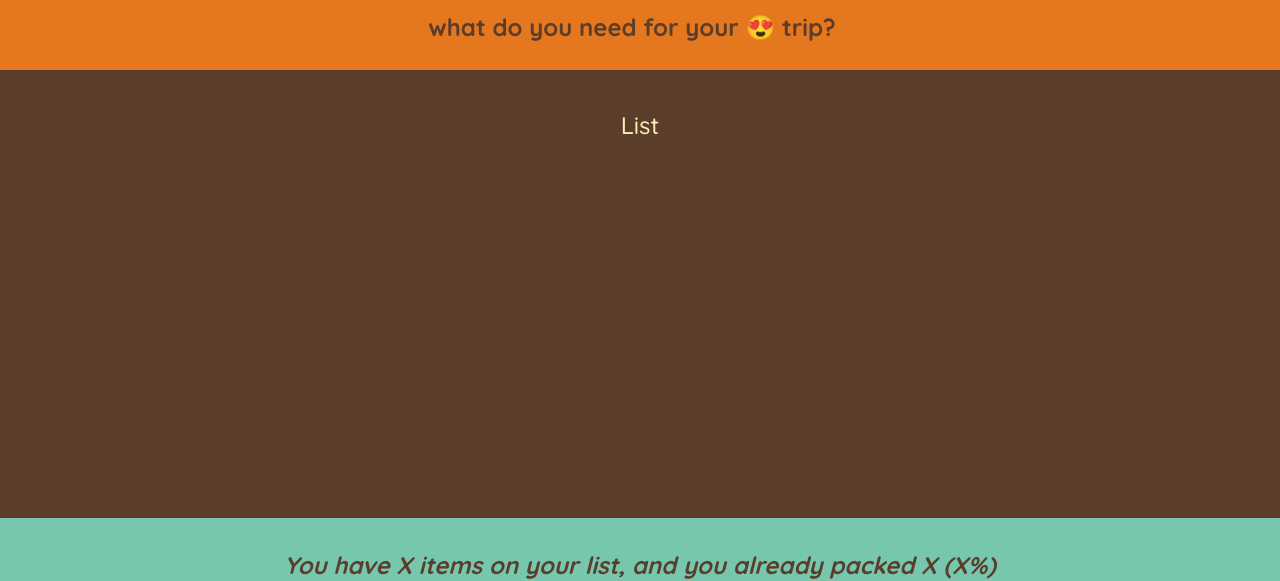
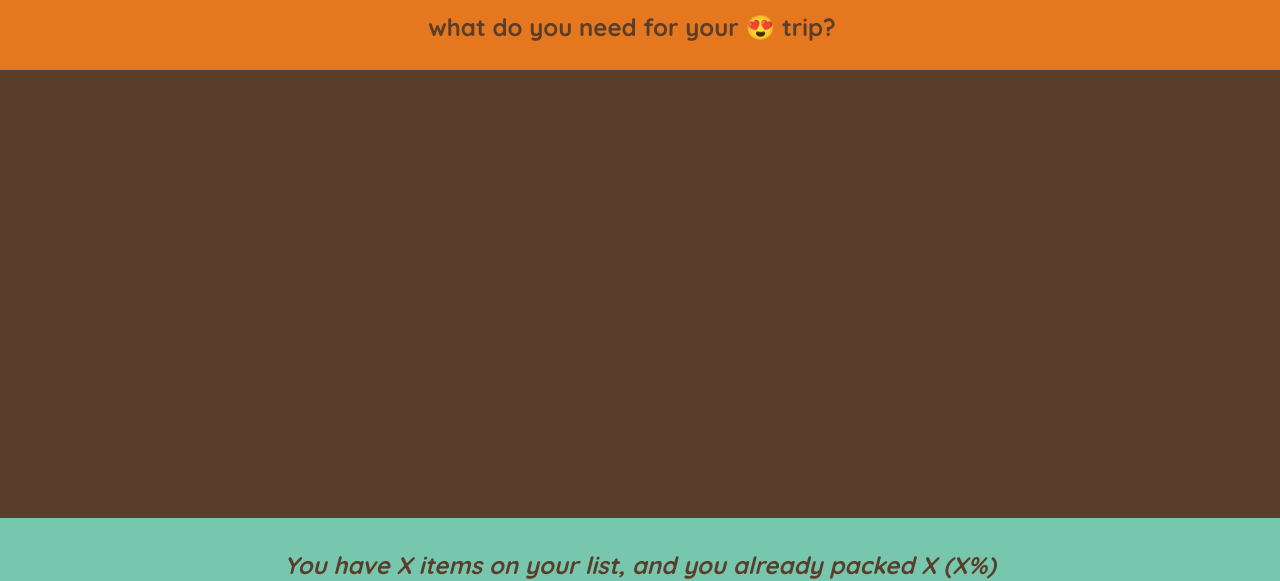
Before and after one commit to vimal336/React-js-projects, a JavaScript app in the folder travel-list/: page / in a window 1280 px wide. Shown: the part 188-769 px from the top of the page. Built offline with nearby package versions, Linux system fonts and the light colour scheme; the HTML template or start-up script is replaced by a standard one.

Commit message:
travel list project

```diff
--- a/travel-list/src/App.js
+++ b/travel-list/src/App.js
@@ -27,7 +27,9 @@ function Form() {
 }
 
 function PackingList() {
-  return <div className="list"> List </div>;
+  return <ul className="list">
+
+     </ul>;
 }
 
 function Stats() {
```
